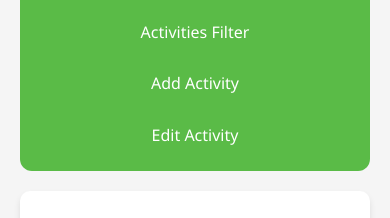
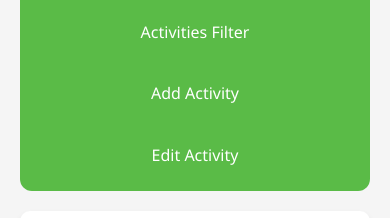
Before and after one commit to dncfwtec/fwtec-activities, a plain HTML site: page index.html in a window 390 px wide. Shown: the part 191-409 px from the top of the page. Drawn offline with Linux system fonts and the light colour scheme.

Commit message:
Update styles.css

```diff
--- a/styles.css
+++ b/styles.css
@@ -1,3 +1,4 @@
+
 :root {
     --primary-color: #5abb47; /* Green from logo */
     --secondary-color: #6c757d;
@@ -15,7 +16,35 @@
     padding: 15px 20px;
     border-radius: 12px; /* Increased roundness to match logo */
     margin-bottom: 20px;
-    flex-direction: column; /* Make items stack vertically */
+}
+
+.logo-container {
+    max-width: 150px; /* Smaller logo */
+    flex-shrink: 0; /* Prevent logo from shrinking */
+}
+
+.logo-container img {
+    width: 100%;
+    height: auto;
+    border-radius: 8px; /* Slightly round the logo edges */
+}
+
+.main-nav {
+    display: flex;
+    gap: 10px; /* Space between navigation items */
+}
+
+.main-nav a {
+    color: white;
+    text-decoration: none;
+    padding: 8px 15px;
+    border-radius: 4px;
+    transition: background-color 0.3s;
+    white-space: nowrap; /* Prevent wrapping */
+}
+
+.main-nav a:hover {
+    background-color: rgba(255, 255, 255, 0.2);
 }
 
 body {
@@ -28,19 +57,6 @@ body {
     background-color: #f5f5f5;
 }
 
-/* Logo and Header Styles */
-.logo-container {
-    text-align: center; /* Center logo when stacked */
-    margin: 0 0 15px 0; /* Add bottom margin */
-    max-width: 150px; /* Smaller logo */
-}
-
-.logo-container img {
-    width: 100%;
-    height: auto;
-    border-radius: 8px; /* Slightly round the logo edges */
-}
-
 .app-title {
     padding-top: 10px;
     margin-top: 10px;
@@ -48,26 +64,36 @@ body {
     text-align: center;
 }
 
-/* Navigation */
-.main-nav {
-    display: flex;
-    flex-direction: column; /* Stack navigation items */
-    width: 100%;
-    background-color: transparent;
-    padding: 0;
-    margin: 0;
-    align-items: center;
+/* Rest of the existing CSS remains the same */
+.container {
+    background-color: white;
+    border-radius: 10px;
+    padding: 30px;
+    box-shadow: 0 4px 6px rgba(0, 0, 0, 0.1);
 }
 
-.main-nav a {
-    color: white;
-    text-decoration: none;
-    padding: 8px 15px;
-    margin: 5px 0; /* Vertical margin instead of horizontal */
-    border-radius: 4px;
-    transition: background-color 0.3s;
-    text-align: center;
-    width: 80%; /* Make buttons wider */
+/* Responsive adjustments */
+@media (max-width: 768px) {
+    .site-header {
+        flex-direction: column;
+        align-items: center;
+    }
+
+    .logo-container {
+        margin-bottom: 10px;
+    }
+
+    .main-nav {
+        flex-direction: column;
+        align-items: center;
+        width: 100%;
+    }
+
+    .main-nav a {
+        width: 80%;
+        text-align: center;
+        margin: 5px 0;
+    }
 }
 
 .main-nav a:hover {
```
